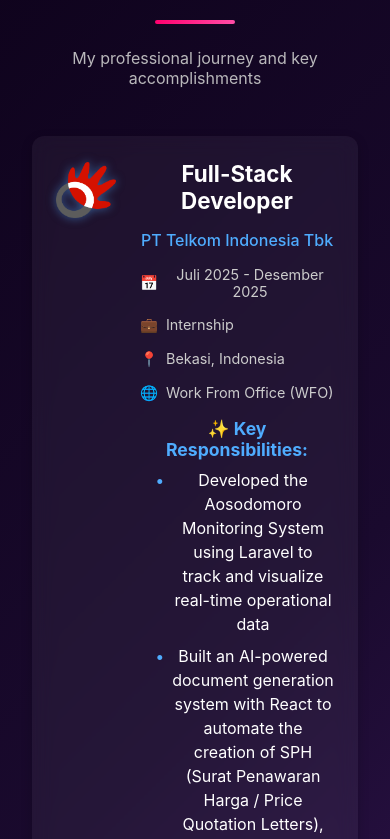
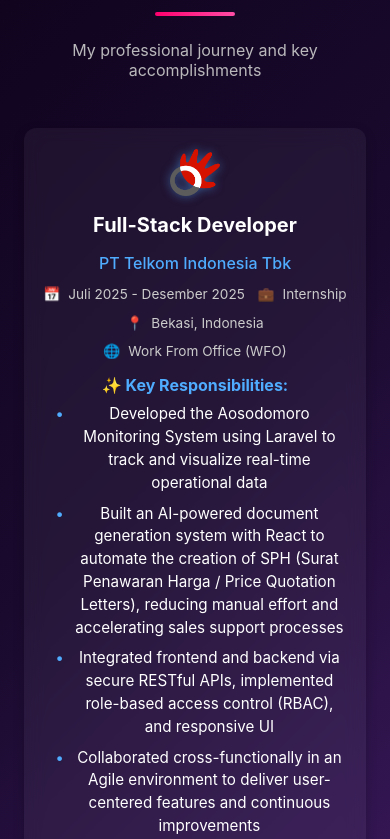
Before and after one commit to lisnadesanti/my_portofolio, a React (Create React App) app: page / in a window 390 px wide. Shown: the part 3480-4319 px from the top of the page. Built offline with nearby package versions, Linux system fonts and the light colour scheme.

Commit message:
responsif MyExperience

```diff
--- a/src/components/MyExperience.css
+++ b/src/components/MyExperience.css
@@ -191,24 +191,10 @@
   font-weight: bold;
 }
 
-/* Responsif */
+/* ✅ RESPONSIF — PERBAIKAN UNTUK MOBILE */
 @media (max-width: 768px) {
-  .timeline {
-    padding-left: 0;
-  }
-
-  .timeline-item {
-    flex-direction: column;
-    align-items: stretch;
-    gap: 1rem;
-  }
-
-  .timeline-dot {
-    display: none;
-  }
-
-  .timeline::before {
-    display: none;
+  .experience-section {
+    padding: 2.5rem 1.5rem;
   }
 
   .section-title h2 {
@@ -217,5 +203,72 @@
 
   .subtitle {
     font-size: 1rem;
+    margin-bottom: 2rem;
+  }
+
+  /* Sembunyikan timeline vertikal di mobile */
+  .timeline {
+    padding-left: 0;
+  }
+
+  .timeline::before,
+  .timeline-dot {
+    display: none;
+  }
+
+  .timeline-item {
+    flex-direction: column;
+    align-items: stretch;
+    gap: 1.2rem;
+    margin-bottom: 2.5rem;
+  }
+
+  .timeline-content {
+    flex-direction: column;
+    padding: 1.2rem;
+    gap: 1rem;
+  }
+
+  .company-logo {
+    display: flex;
+    justify-content: center;
+  }
+
+  .company-logo img {
+    width: 50px;
+    height: 50px;
+  }
+
+  .job-details h3 {
+    font-size: 1.25rem;
+    text-align: center;
+  }
+
+  .company-name {
+    text-align: center;
+    margin-bottom: 0.8rem;
+  }
+
+  .job-info {
+    justify-content: center;
+    gap: 0.8rem;
+  }
+
+  .info-item {
+    font-size: 0.85rem;
+  }
+
+  .responsibilities h4 {
+    font-size: 1rem;
+    text-align: center;
+  }
+
+  .responsibilities ul {
+    padding-left: 0.8rem;
+  }
+
+  .responsibilities li {
+    font-size: 0.95rem;
+    padding-left: 1rem;
   }
 }
```
